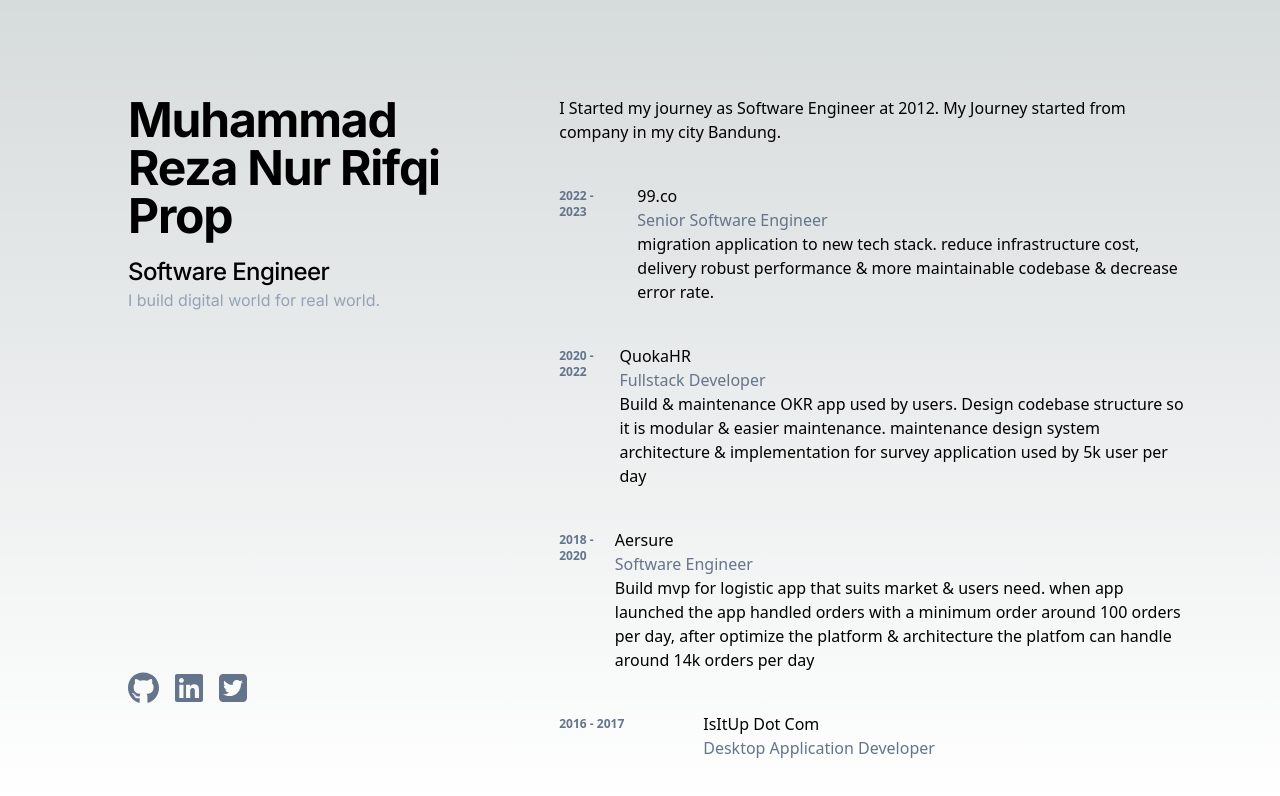
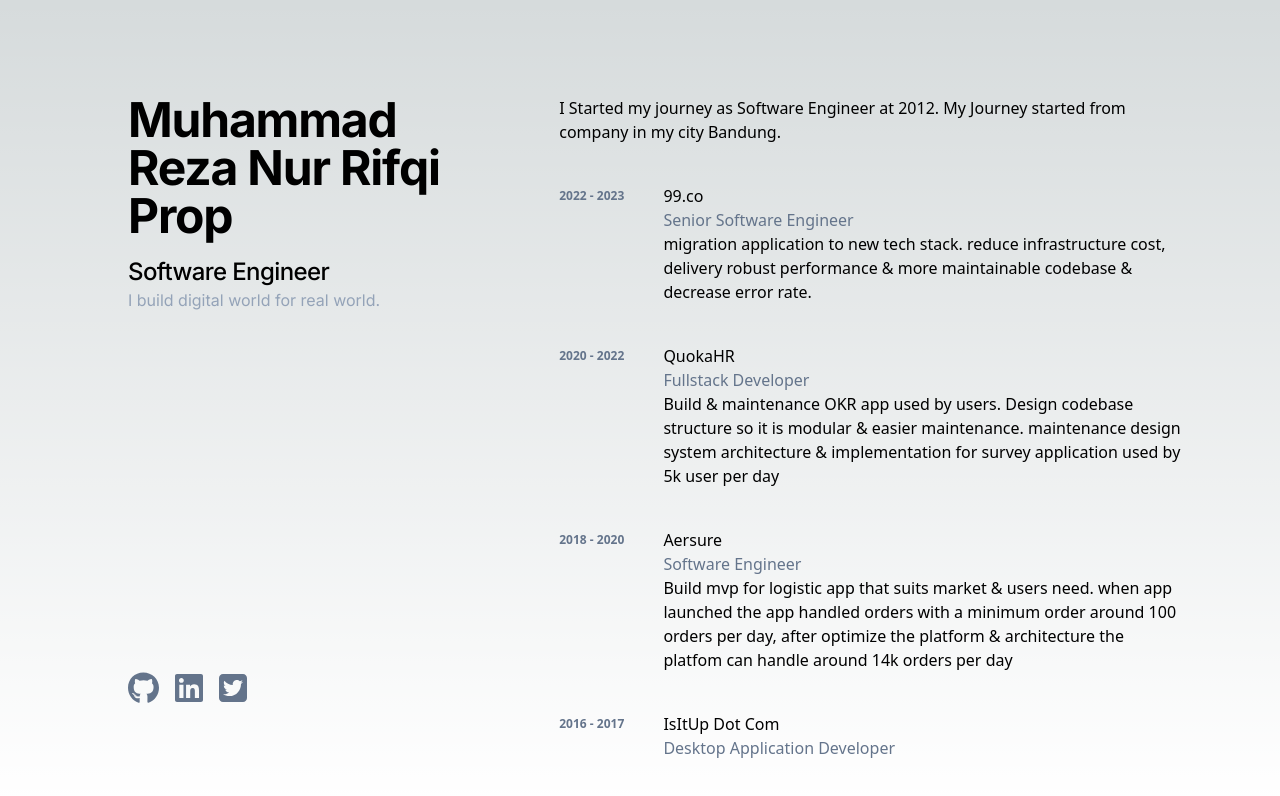
Before and after one commit to alrifqi/alrifqi-web, a Next.js app: page / in a window 1280 px wide. Shown: the top 796 px of the page. Built offline with nearby package versions, Linux system fonts and the light colour scheme.

Commit message:
feat: add animation

```diff
--- a/src/app/layout.tsx
+++ b/src/app/layout.tsx
@@ -5,7 +5,7 @@
 const inter = Inter({ subsets: ['latin'] })
 
 export const metadata: Metadata = {
-  title: 'Create Next App',
+  title: 'Muhammad Reza Nur Rifqi',
   description: 'Generated by create next app',
 }
 
--- a/src/components/ExperienceItem.tsx
+++ b/src/components/ExperienceItem.tsx
@@ -2,11 +2,11 @@
 
 export default function ExperienceItemComponent({ startYear, endYear, position, company, description, link, skills }: ExperienceItemProp) {
     return (
-        <div className="pt-10 flex flex-row justify-start gap-4">
-            <div className="text-slate-500 text-xs font-semibold flex flex-col justify-start pt-1 w-32">
+        <div className="pt-10 grid grid-cols-6">
+            <div className="col-span-1 text-slate-500 text-xs font-semibold flex flex-col justify-start pt-1 w-32">
                 { startYear } - { endYear }
             </div>
-            <div className="flex flex-col">
+            <div className="col-span-5 flex flex-col">
                 <div className="font-medium text-base">{ company }</div>
                 <div className="font-medium text-slate-500">{ position }</div>
                 <p>
--- a/src/components/LeftSide.tsx
+++ b/src/components/LeftSide.tsx
@@ -1,5 +1,6 @@
 'use client';
 import Link from "next/link";
+import { motion } from "framer-motion";
 
 interface LeftSideProp {
     name?: string;
@@ -23,21 +24,21 @@
             </div>
 
             <div className="flex flex-row items-left gap-4">
-                <Link href="https://github.com/alrifqi" target="_blank">
+                <motion.a whileHover={{ scale: 1.3 }} animate={{ x: [null, 100, 0] }} href="https://github.com/alrifqi" target="_blank">
                     <svg xmlns="http://www.w3.org/2000/svg" height="2em" viewBox="0 0 496 512" className="fill-slate-500 hover:fill-white">
                         <path d="M165.9 397.4c0 2-2.3 3.6-5.2 3.6-3.3.3-5.6-1.3-5.6-3.6 0-2 2.3-3.6 5.2-3.6 3-.3 5.6 1.3 5.6 3.6zm-31.1-4.5c-.7 2 1.3 4.3 4.3 4.9 2.6 1 5.6 0 6.2-2s-1.3-4.3-4.3-5.2c-2.6-.7-5.5.3-6.2 2.3zm44.2-1.7c-2.9.7-4.9 2.6-4.6 4.9.3 2 2.9 3.3 5.9 2.6 2.9-.7 4.9-2.6 4.6-4.6-.3-1.9-3-3.2-5.9-2.9zM244.8 8C106.1 8 0 113.3 0 252c0 110.9 69.8 205.8 169.5 239.2 12.8 2.3 17.3-5.6 17.3-12.1 0-6.2-.3-40.4-.3-61.4 0 0-70 15-84.7-29.8 0 0-11.4-29.1-27.8-36.6 0 0-22.9-15.7 1.6-15.4 0 0 24.9 2 38.6 25.8 21.9 38.6 58.6 27.5 72.9 20.9 2.3-16 8.8-27.1 16-33.7-55.9-6.2-112.3-14.3-112.3-110.5 0-27.5 7.6-41.3 23.6-58.9-2.6-6.5-11.1-33.3 2.6-67.9 20.9-6.5 69 27 69 27 20-5.6 41.5-8.5 62.8-8.5s42.8 2.9 62.8 8.5c0 0 48.1-33.6 69-27 13.7 34.7 5.2 61.4 2.6 67.9 16 17.7 25.8 31.5 25.8 58.9 0 96.5-58.9 104.2-114.8 110.5 9.2 7.9 17 22.9 17 46.4 0 33.7-.3 75.4-.3 83.6 0 6.5 4.6 14.4 17.3 12.1C428.2 457.8 496 362.9 496 252 496 113.3 383.5 8 244.8 8zM97.2 352.9c-1.3 1-1 3.3.7 5.2 1.6 1.6 3.9 2.3 5.2 1 1.3-1 1-3.3-.7-5.2-1.6-1.6-3.9-2.3-5.2-1zm-10.8-8.1c-.7 1.3.3 2.9 2.3 3.9 1.6 1 3.6.7 4.3-.7.7-1.3-.3-2.9-2.3-3.9-2-.6-3.6-.3-4.3.7zm32.4 35.6c-1.6 1.3-1 4.3 1.3 6.2 2.3 2.3 5.2 2.6 6.5 1 1.3-1.3.7-4.3-1.3-6.2-2.2-2.3-5.2-2.6-6.5-1zm-11.4-14.7c-1.6 1-1.6 3.6 0 5.9 1.6 2.3 4.3 3.3 5.6 2.3 1.6-1.3 1.6-3.9 0-6.2-1.4-2.3-4-3.3-5.6-2z"/>
                     </svg>
-                </Link>
-                <Link href="https://www.linkedin.com/in/alrifqi" target="_blank">
+                </motion.a>
+                <motion.a whileHover={{ scale: 1.3 }} animate={{ x: [null, 100, 0] }} href="https://www.linkedin.com/in/alrifqi" target="_blank">
                     <svg xmlns="http://www.w3.org/2000/svg" height="2em" viewBox="0 0 448 512" className="fill-slate-500 hover:fill-slate-300">
                         <path d="M416 32H31.9C14.3 32 0 46.5 0 64.3v383.4C0 465.5 14.3 480 31.9 480H416c17.6 0 32-14.5 32-32.3V64.3c0-17.8-14.4-32.3-32-32.3zM135.4 416H69V202.2h66.5V416zm-33.2-243c-21.3 0-38.5-17.3-38.5-38.5S80.9 96 102.2 96c21.2 0 38.5 17.3 38.5 38.5 0 21.3-17.2 38.5-38.5 38.5zm282.1 243h-66.4V312c0-24.8-.5-56.7-34.5-56.7-34.6 0-39.9 27-39.9 54.9V416h-66.4V202.2h63.7v29.2h.9c8.9-16.8 30.6-34.5 62.9-34.5 67.2 0 79.7 44.3 79.7 101.9V416z"/>
                     </svg>
-                </Link>
-                <Link href="https//twitter.com/alrifqi88" target="_blank">
+                </motion.a>
+                <motion.a whileHover={{ scale: 1.3 }} animate={{ x: [null, 100, 0] }} href="https//twitter.com/alrifqi88" target="_blank">
                     <svg xmlns="http://www.w3.org/2000/svg" height="2em" viewBox="0 0 448 512" className="fill-slate-500 hover:fill-slate-300">
                         <path d="M64 32C28.7 32 0 60.7 0 96V416c0 35.3 28.7 64 64 64H384c35.3 0 64-28.7 64-64V96c0-35.3-28.7-64-64-64H64zM351.3 199.3v0c0 86.7-66 186.6-186.6 186.6c-37.2 0-71.7-10.8-100.7-29.4c5.3 .6 10.4 .8 15.8 .8c30.7 0 58.9-10.4 81.4-28c-28.8-.6-53-19.5-61.3-45.5c10.1 1.5 19.2 1.5 29.6-1.2c-30-6.1-52.5-32.5-52.5-64.4v-.8c8.7 4.9 18.9 7.9 29.6 8.3c-9-6-16.4-14.1-21.5-23.6s-7.8-20.2-7.7-31c0-12.2 3.2-23.4 8.9-33.1c32.3 39.8 80.8 65.8 135.2 68.6c-9.3-44.5 24-80.6 64-80.6c18.9 0 35.9 7.9 47.9 20.7c14.8-2.8 29-8.3 41.6-15.8c-4.9 15.2-15.2 28-28.8 36.1c13.2-1.4 26-5.1 37.8-10.2c-8.9 13.1-20.1 24.7-32.9 34c.2 2.8 .2 5.7 .2 8.5z"/>
                     </svg>
-                </Link>
+                </motion.a>
             </div>
         </div>
     )
--- /dev/null
+++ b/src/components/SkillItem.tsx
@@ -0,0 +1,7 @@
+import { SkillItemProp } from "@/models/experience";
+
+export default function SkillItemComponent({ skills }: SkillItemProp) {
+    return (
+        <div></div>
+    )
+}
--- a/src/models/experience.ts
+++ b/src/models/experience.ts
@@ -7,3 +7,7 @@
     link: string;
     skills: Array<string>;
 }
+
+export interface SkillItemProp {
+    skills: Array<string>;
+}
```
